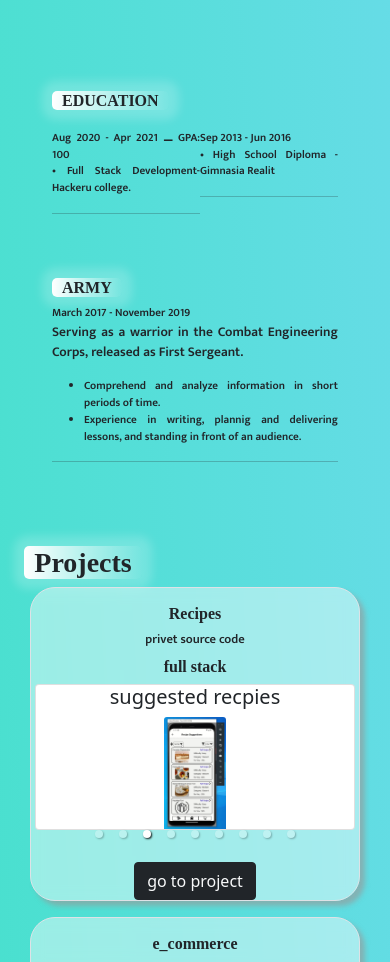
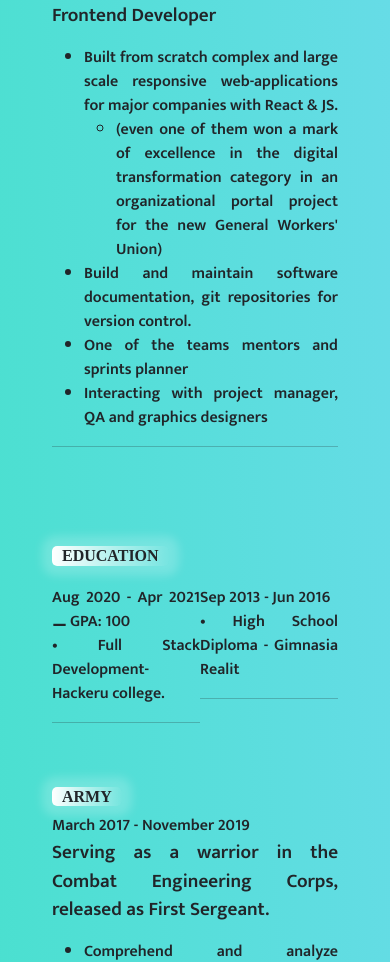
Before and after one commit to elaad24/portfolio, a React (Create React App) app: page / in a window 390 px wide. Shown: the part 1787-2749 px from the top of the page. Built offline with nearby package versions, Linux system fonts and the light colour scheme; a web font is replaced by a local one.

Commit message:
improve google scocoring

```diff
--- a/src/App.css
+++ b/src/App.css
@@ -225,7 +225,6 @@
   box-shadow: 0 0 15px 10px rgba(180, 180, 180, 0.144);
   border-radius: 5px;
   padding: 0 10px;
-
 }
 .mini-title {
   font-family: "Andada Pro", serif;
@@ -323,6 +322,7 @@
   font-family: "Mukta", sans-serif;
   font-weight: 700;
   font-size: 1.1rem;
+  text-align: justify;
 }
 
 .educationBody {
@@ -356,7 +356,7 @@
   height: 12rem;
   width: fit-content !important;
   align-self: center;
-   max-width: 20rem;
+  max-width: 20rem;
 }
 
 .carousel_card {
@@ -388,8 +388,7 @@
 .modalImage {
   width: auto;
   max-height: 50vh;
-   max-width: 58vw;
-
+  max-width: 58vw;
 }
 
 .Gap {
@@ -411,7 +410,7 @@
   height: 8rem;
 }
 
-.intro{
+.intro {
   font-size: larger;
 }
 
@@ -551,7 +550,7 @@
 
   .text,
   .dark-text {
-    font-size: 0.9rem;
+    font-size: 1rem;
   }
 
   .about-main-text {
@@ -573,7 +572,7 @@
 
   .small-Text,
   .dark-small-Text {
-    font-size: 0.7rem;
+    font-size: 1rem;
   }
   .dodel {
     height: 13rem;
--- a/src/components/IconsCarusel.jsx
+++ b/src/components/IconsCarusel.jsx
@@ -23,7 +23,7 @@ import Vscode from "../imagesWEBP/iconsWEBP/vscode.webp";
 import Sql from "../imagesWEBP/iconsWEBP/sql.webp";
 import Node from "../imagesWEBP/iconsWEBP/nodejs.webp";
 import photoshop from "../imagesWEBP/iconsWEBP/photoshop.webp";
-import redis from "../imagesWEBP/iconsWEBP/redis.webp";
+import redis from "../imagesWEBP/iconsWEBP/Redis.webp";
 import graphql from "../imagesWEBP/iconsWEBP/graphql.webp";
 import elasticSearch from "../imagesWEBP/iconsWEBP/elasticSearch.webp";
 import reactNative from "../imagesWEBP/iconsWEBP/reactNative.webp";
@@ -83,8 +83,8 @@ const IconsCarusel = () => {
         centerSlidePercentage={19}
         interval="1500"
       >
-        {iconList.map((item) => (
-          <div className=" iconCard   ">
+        {iconList.map((item,index) => (
+          <div className=" iconCard   " id={`index,${index}`}>
             <img
               className=" my-2 card-img-top iconCardSize bottomCarouselImg"
               src={item.pic}
--- a/src/components/ProjectCard.jsx
+++ b/src/components/ProjectCard.jsx
@@ -46,12 +46,13 @@ const ProjectCard = ({ item }) => {
           autoPlay={true}
           showStatus={false}
         >
-          {item.imagesWEBP.map((imge) => (
-            <div className="card  d-flex text-center  innerCarousel ">
+          {item.imagesWEBP.map((imge,index) => (
+            <div className="card  d-flex text-center  innerCarousel " id={`${imge.title},${index}`}>
               <h5 className="card-title">{imge.title}</h5>
               <img
                 className="card-img-top max-imag-carousel "
                 src={imge.image}
+                alt=""
               />
             </div>
           ))}
--- a/src/components/Projects.jsx
+++ b/src/components/Projects.jsx
@@ -13,8 +13,8 @@ const Projects = () => {
       </div>
       {console.log("Data", Data)}
       <div className=" d-flex justify-content-center flex-wrap Gap  ">
-        {Data?.map((item) => (
-          <ProjectCard item={item} />
+        {Data?.map((item,index) => (
+          <ProjectCard item={item}  />
         ))}
       </div>
     </div>
```
